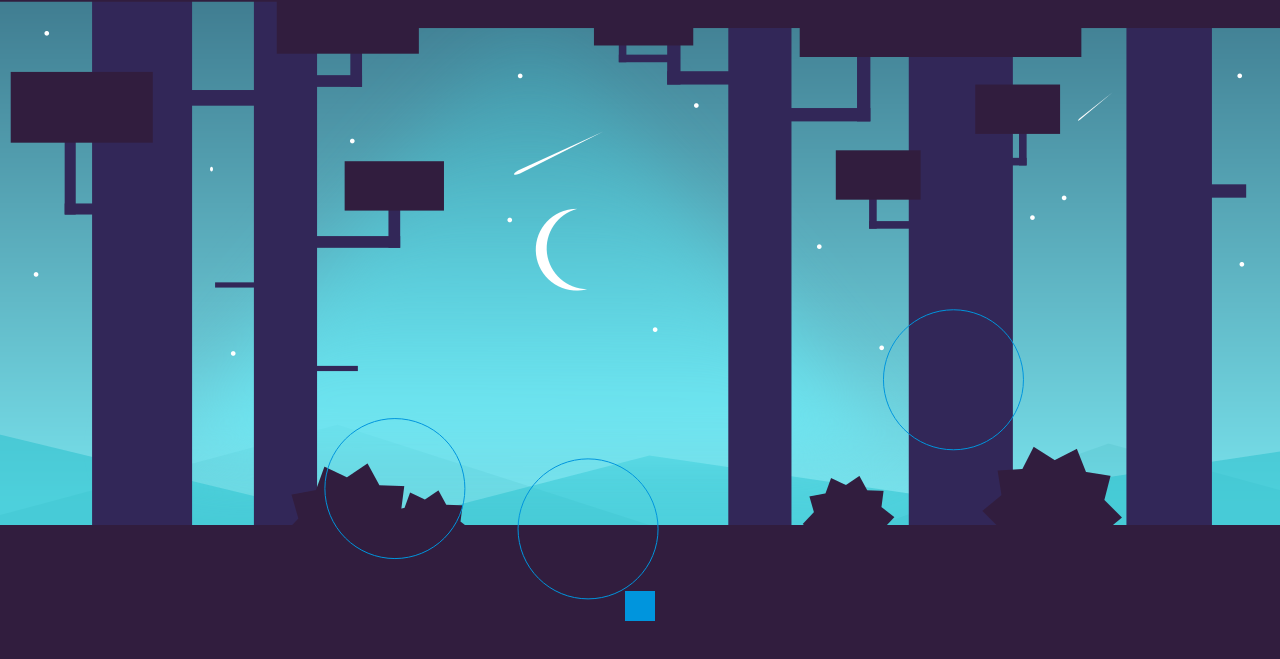
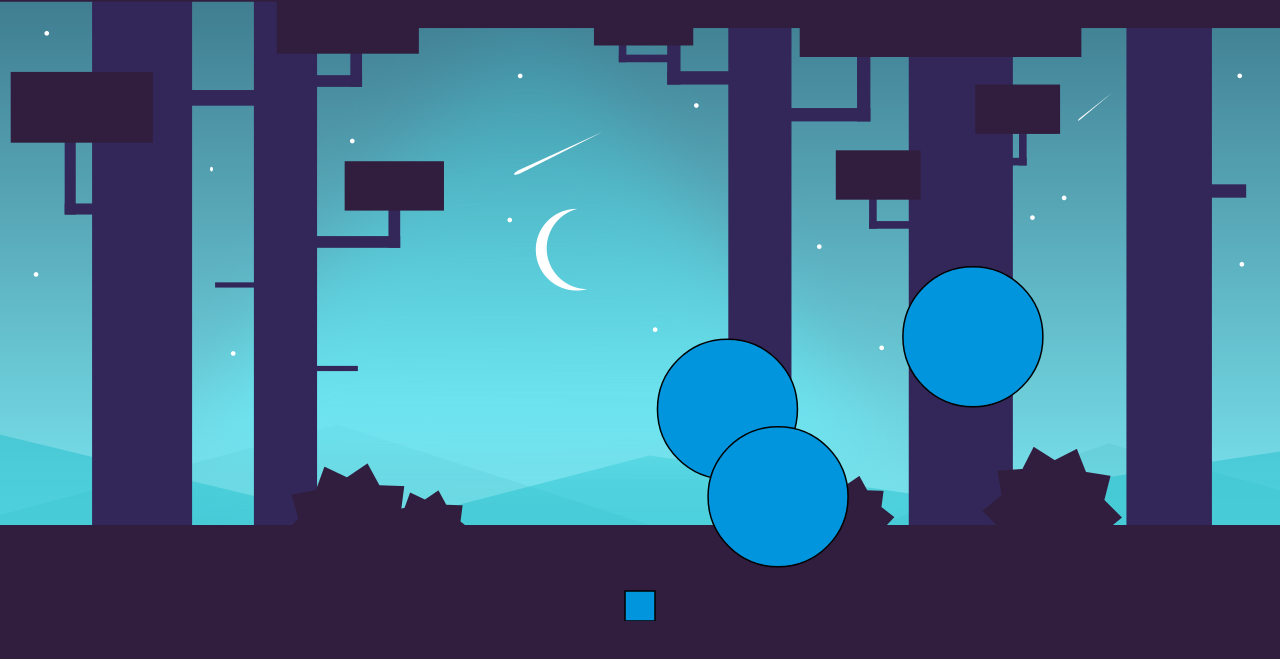
Before and after one commit to HelloPancake/hellopancake.github.io, a website built with webpack: page index.html in a window 1280 px wide. Shown: the part 95-754 px from the top of the page. Built offline with Linux system fonts and the light colour scheme.

Commit message:
full screen Width

```diff
--- a/index.html
+++ b/index.html
@@ -29,7 +29,9 @@
         <canvas id="myCanvas" width="780" height="520">
     </div>
     </canvas>
+    <script>document.getElementById("myCanvas").width = `${window.innerWidth}`</script>
     <script src="./dist/main.js"></script>
+
 </body>
 
 </html>
--- a/src/bubble.js
+++ b/src/bubble.js
@@ -22,7 +22,10 @@ class Bubble {
         this.bubbleConstraint();
         this.ctx.beginPath();
         this.ctx.arc(this.bubbleX, this.bubbleY, this.bubbleRadius, 0, Math.PI * 2);
-        this.ctx.strokeStyle = "#0095DD";
+        this.ctx.fillStyle = "#0095DD";
+        this.ctx.fill();
+        this.ctx.lineWidth = 1.5;
+        this.ctx.strokeStyle = "black";
         this.ctx.stroke();
         this.ctx.closePath();
         this.dy += this.grav;
--- a/src/game.js
+++ b/src/game.js
@@ -19,6 +19,7 @@ class Game {
         }
     }
         draw() {
+
             if(this.notHit){
                 this.ctx.clearRect(0, 0, this.canvas.width, this.canvas.height);
                 this.player.drawPlayer();
--- a/src/player.js
+++ b/src/player.js
@@ -21,6 +21,9 @@ class Player{
         this.ctx.rect(this.playerX, this.playerY, this.playerWidth, this.playerHeight);
         this.ctx.fillStyle = "#0095DD";
         this.ctx.fill();
+        this.ctx.lineWidth = 1.5;
+        this.ctx.strokeStyle = "black";
+        this.ctx.stroke();
         this.ctx.closePath();
 
     }
```
Also changed, not shown: dist/main.js.
